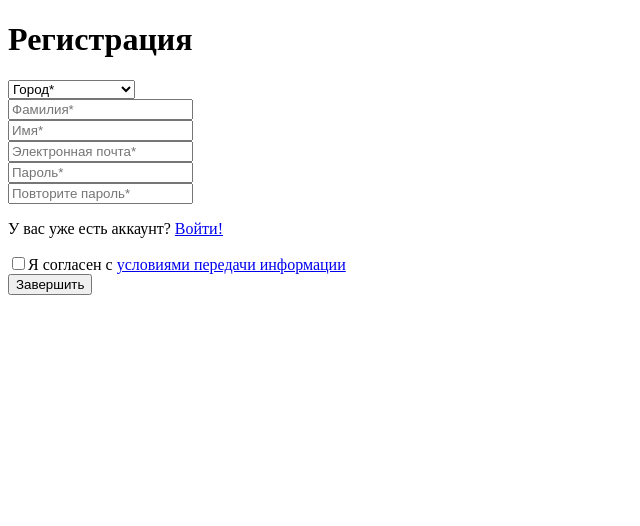
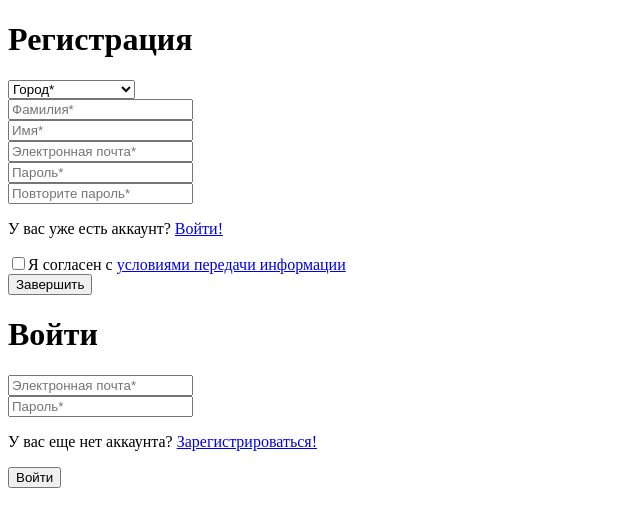
Before and after one commit to MrTOOGLE/DevSync-frontend, a React (Vite) app: page / in a window 1280 px wide. Shown: the top 526 px of the page, without its empty margins (0-640 px from the left). Built offline with nearby package versions, Linux system fonts and the light colour scheme.

Commit message:
Создал форму без стилей и функционала

```diff
--- a/src/App.tsx
+++ b/src/App.tsx
@@ -1,10 +1,12 @@
 import React from 'react';
 import RegistrationForm from './pages/Auth/Registration.tsx'
+import Authorization from "./pages/Auth/Authorization.tsx";
 
 const App: React.FC = () => {
     return (
         <div className="app">
             <RegistrationForm />
+            <Authorization />
         </div>
     )
 };
--- a/src/pages/Auth/Authorization.tsx
+++ b/src/pages/Auth/Authorization.tsx
@@ -2,10 +2,30 @@ import React from 'react';
 
 const AuthorizationForm: React.FC = () => {
     return (
-        <div>
-            <p>Hello world</p>
+        <div className="authorizationFormContainer">
+            <h1>Войти</h1>
+            <form>
+                <div className="form_group">
+                    <input
+                        type="email"
+                        placeholder="Электронная почта*"
+                        required
+                    />
+                </div>
+                <div className="form_group">
+                    <input
+                        type="password"
+                        placeholder="Пароль*"
+                        required
+                    />
+                </div>
+                <p>
+                    У вас еще нет аккаунта? <a href="./Registration.tsx">Зарегистрироваться!</a>
+                </p>
+                <button className="sumbmit">Войти</button>
+            </form>
         </div>
-    )
-}
+    );
+};
 
 export default AuthorizationForm;
```
